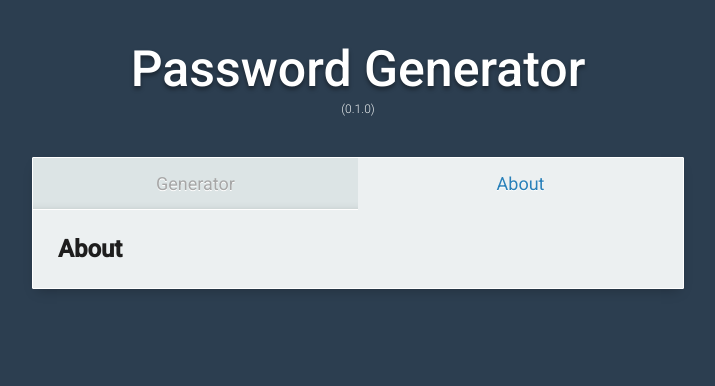
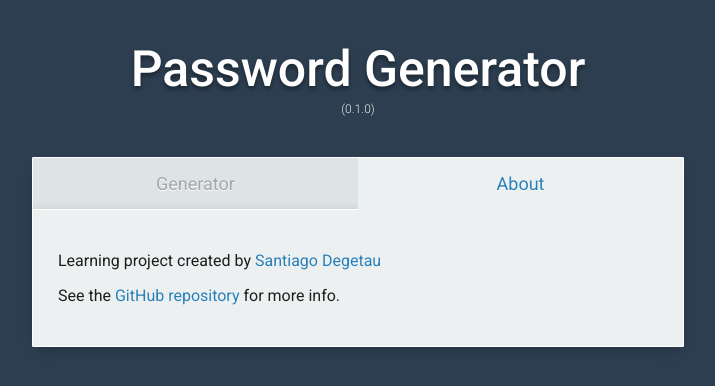
Before and after one commit to sdegetaus/password-generator, a React (Create React App) app: page /about in a window 1280 px wide. Shown: the top 386 px of the page, without its empty margins (282-997 px from the left). Built offline with nearby package versions, Linux system fonts and the light colour scheme.

Commit message:
Add content to about page and fix relative imports

```diff
--- a/src/App.tsx
+++ b/src/App.tsx
@@ -1,10 +1,10 @@
 import React from "react";
+import { BrowserRouter as Router, Route, Switch } from "react-router-dom";
 import styled from "styled-components";
 import packageJson from "../package.json";
-import { Menu, About, Generator } from "./containers";
-import { useRenderCount } from "./hooks";
-import { colors } from "./styles/colors";
-import { BrowserRouter as Router, Route, Switch } from "react-router-dom";
+import { About, Generator, Menu } from "containers";
+import { useRenderCount } from "hooks";
+import { colors } from "styles/colors";
 
 export default () => {
   useRenderCount("App");
@@ -32,8 +32,7 @@ export default () => {
 
 const StyledApp = styled.div`
   background-color: ${colors.bg.dark};
-  height: 100vh;
-  width: 100vw;
+  min-height: 100vh;
   display: flex;
   align-items: center;
   flex-flow: column;
@@ -62,6 +61,7 @@ const StyledApp = styled.div`
     padding: 25px;
     padding: 0;
     margin: 0;
+    margin-bottom: 80px;
   }
   .content {
     padding: 25px;
--- a/src/components/Checkbox.tsx
+++ b/src/components/Checkbox.tsx
@@ -1,6 +1,6 @@
 import React, { ChangeEvent, useState } from "react";
 import styled from "styled-components";
-import { colors } from "../styles/colors";
+import { colors } from "styles/colors";
 
 export default (props: RangeProps) => {
   const [mChecked, mSetChecked] = useState(props.checked || false);
--- a/src/components/Range.tsx
+++ b/src/components/Range.tsx
@@ -1,6 +1,6 @@
 import React, { ChangeEvent, useState } from "react";
 import styled from "styled-components";
-import { colors } from "../styles/colors";
+import { colors } from "styles/colors";
 
 export default (props: RangeProps) => {
   const [mValue, mSetValue] = useState(props.value || 0);
--- a/src/containers/About.tsx
+++ b/src/containers/About.tsx
@@ -1,9 +1,44 @@
 import React from "react";
+import styled from "styled-components";
+import { colors } from "styles/colors";
+import packageJson from "../../package.json";
 
 export default () => {
   return (
-    <>
-      <h2>About</h2>
-    </>
+    <StyledAbout>
+      <p>
+        Learning project created by{" "}
+        <a
+          href={packageJson.author.url}
+          target="_blank"
+          rel="noopener noreferrer"
+        >
+          {packageJson.author.name}
+        </a>
+      </p>
+      <p>
+        See the{" "}
+        <a
+          href={packageJson.repository.url}
+          target="_blank"
+          rel="noopener noreferrer"
+        >
+          GitHub repository
+        </a>{" "}
+        for more info.
+      </p>
+    </StyledAbout>
   );
 };
+
+const StyledAbout = styled.div`
+  a {
+    transition: all 0.3s;
+    color: ${colors.blue.dark};
+    text-decoration: none;
+    &:hover {
+      text-decoration: underline;
+      color: ${colors.blue.base};
+    }
+  }
+`;
--- a/src/containers/Menu.tsx
+++ b/src/containers/Menu.tsx
@@ -1,7 +1,7 @@
 import React from "react";
 import { Link, useHistory } from "react-router-dom";
 import styled from "styled-components";
-import { colors } from "../styles/colors";
+import { colors } from "styles/colors";
 
 export default () => {
   // File members
--- a/src/index.tsx
+++ b/src/index.tsx
@@ -1,7 +1,7 @@
 import React from "react";
 import ReactDOM from "react-dom";
-import App from "./App";
-import "./styles/global.scss";
+import App from "App";
+import "styles/global.scss";
 
 ReactDOM.render(
   <React.StrictMode>
```
Also changed, not shown: package.json (+7 -0 lines), src/containers/Generator.tsx (+5 -5 lines), tsconfig.json (+4 -9 lines).
